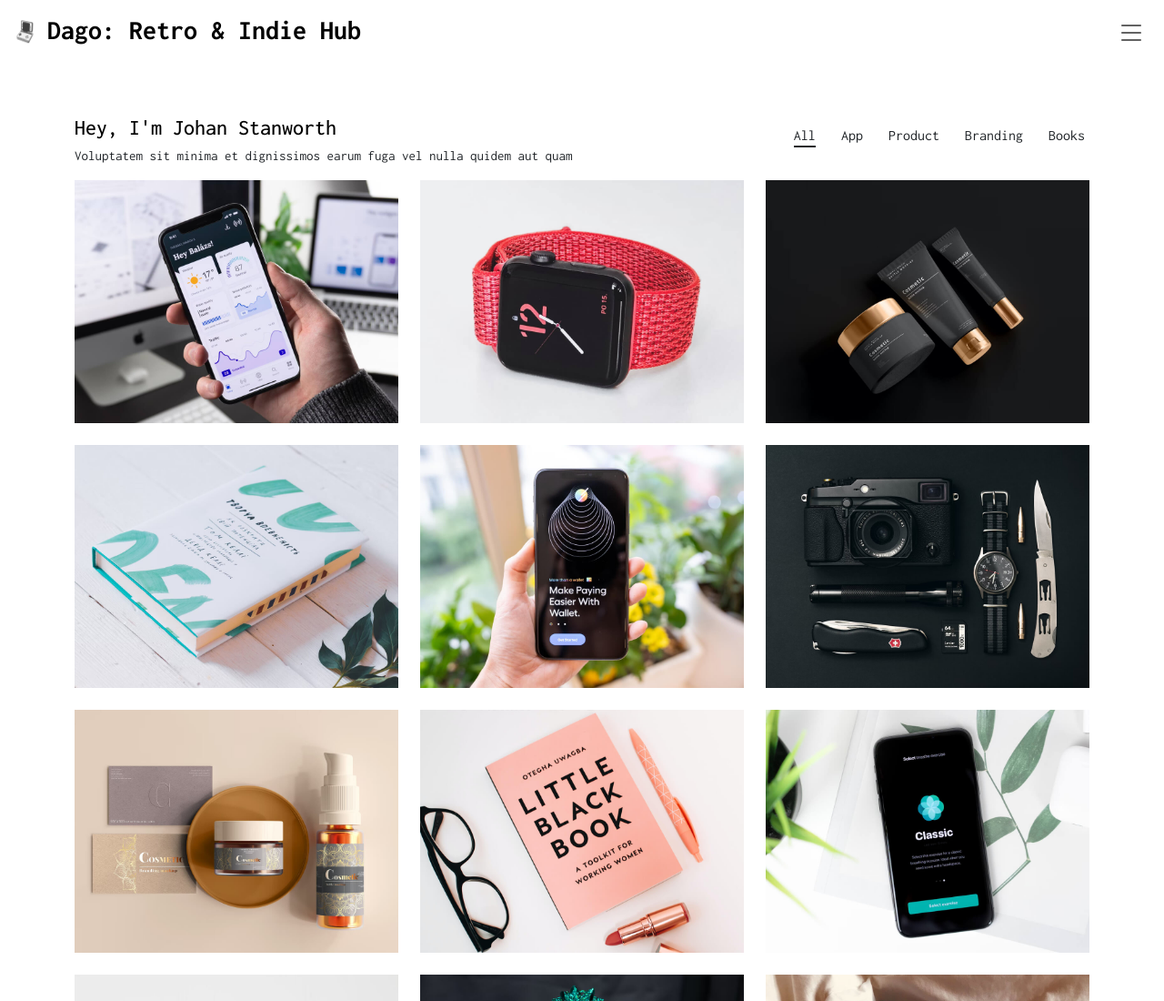
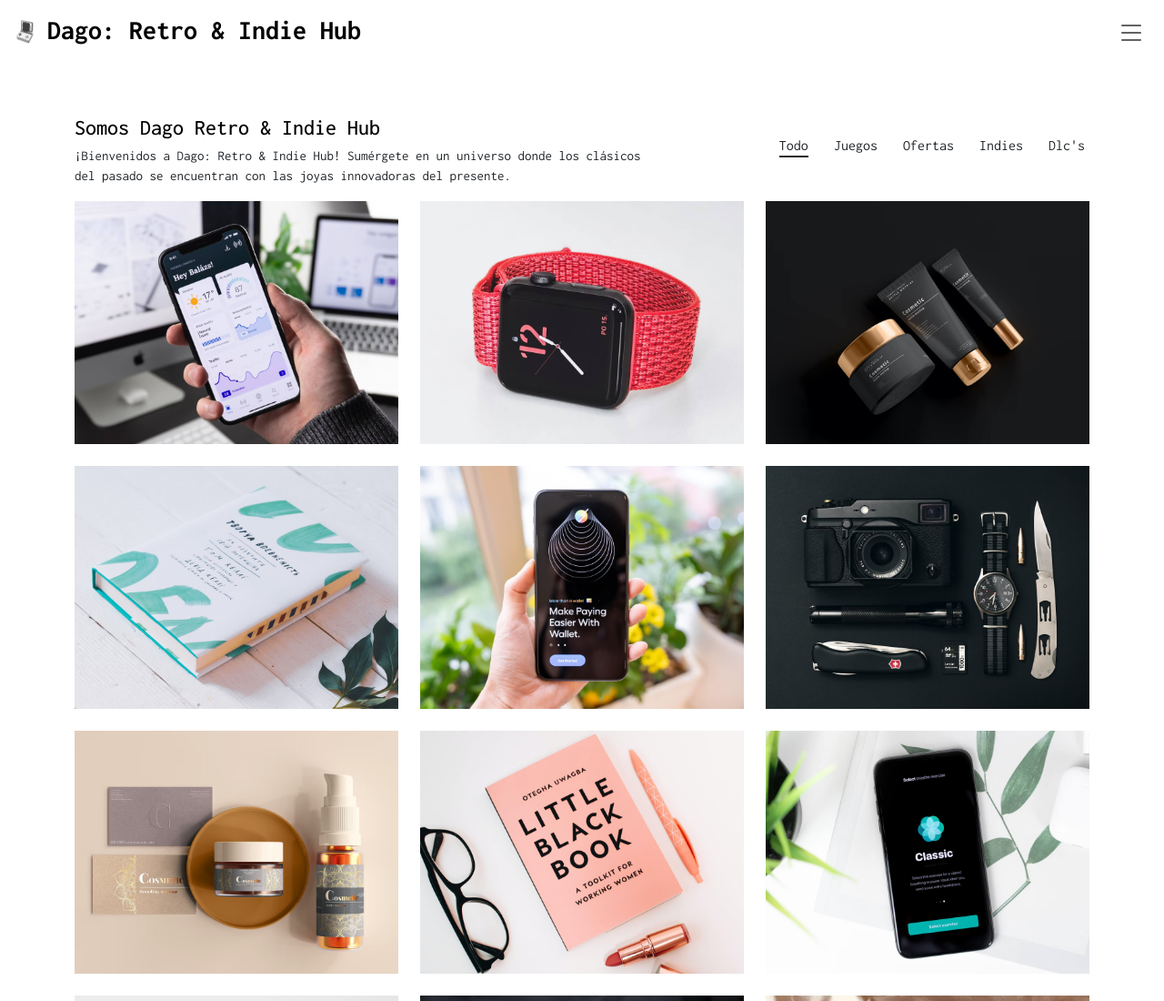
Before and after one commit to ImdannyGR/myProyectoDeAula2025, a plain HTML site: page index.html in a window 1280 px wide. Shown: the top 1100 px of the page at 91% size. Drawn offline with Linux system fonts and the light colour scheme.

```diff
--- a/index.html
+++ b/index.html
@@ -89,16 +89,18 @@
 
           <div class="row align-items-center">
             <div class="col-lg-7 portfolio-info">
-              <h3>Hey, I'm Johan Stanworth</h3>
-              <p>Voluptatem sit minima et dignissimos earum fuga vel nulla quidem aut quam</p>
+              <h3>Somos Dago Retro & Indie Hub</h3>
+              <p>¡Bienvenidos a Dago: Retro & Indie Hub!
+
+                Sumérgete en un universo donde los clásicos del pasado se encuentran con las joyas innovadoras del presente.</p>
             </div>
             <div class="col-lg-5 text-center text-lg-end">
               <ul class="portfolio-filters isotope-filters" data-aos="fade-up" data-aos-delay="100">
-                <li data-filter="*" class="filter-active">All</li>
-                <li data-filter=".filter-app">App</li>
-                <li data-filter=".filter-product">Product</li>
-                <li data-filter=".filter-branding">Branding</li>
-                <li data-filter=".filter-books">Books</li>
+                <li data-filter="*" class="filter-active">Todo</li>
+                <li data-filter=".filter-app">Juegos</li>
+                <li data-filter=".filter-product">Ofertas</li>
+                <li data-filter=".filter-branding">Indies</li>
+                <li data-filter=".filter-books">Dlc's</li>
               </ul><!-- End Portfolio Filters -->
             </div>
           </div>
@@ -109,7 +111,7 @@
               <div class="portfolio-content h-100">
                 <img src="assets/img/portfolio/app-1.jpg" class="img-fluid" alt="">
                 <div class="portfolio-info">
-                  <h4>App 1</h4>
+                  <h4>Juego 1</h4>
                   <p>Lorem ipsum</p>
                   <div>
                     <a href="assets/img/portfolio/app-1.jpg" title="App 1" data-gallery="portfolio-gallery-app" class="glightbox preview-link"><i class="bi bi-zoom-in"></i></a>
```
Also changed, not shown: assets/img/apple-touch-icon.png, assets/img/favicon.png.
